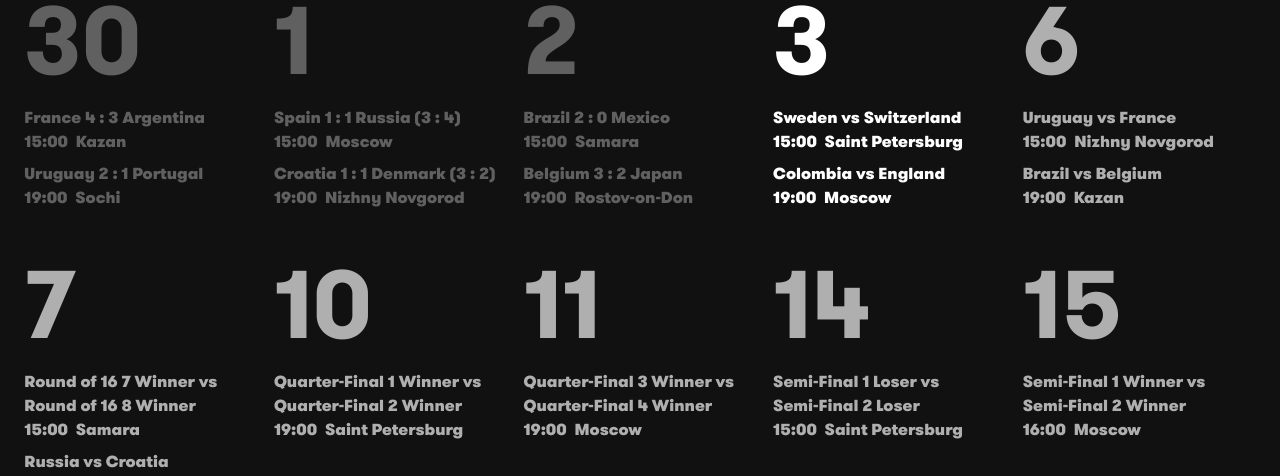
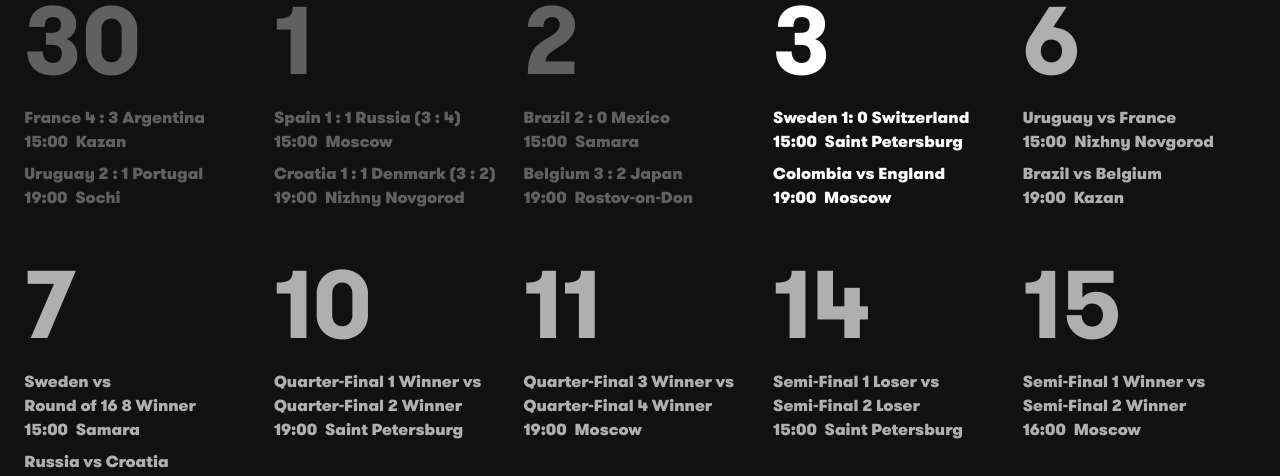
Before and after one commit to iamclydehoel/worldcupcalendar-2018, a Jekyll site: the page built from index.html, in a window 1280 px wide and 900 px high, scrolled down 1020 px. Shown: the part 230-706 px from the top of the window. Built offline with Jekyll 4.4.1, drawn with Linux system fonts in a browser that asks for light colours; nearby versions of some CDN libraries.

Commit message:
Score update

```diff
--- a/_data/fixtures.yml
+++ b/_data/fixtures.yml
@@ -364,7 +364,7 @@
   matches:
     - team1: Sweden
       team2: Switzerland
-      score:
+      score: '1: 0'
       time: '15:00'
       venue: Saint Petersburg
 
@@ -390,7 +390,7 @@
 
 - date: '7/7'
   matches:
-    - team1: Round of 16 7 Winner
+    - team1: Sweden
       team2: Round of 16 8 Winner
       score:
       time: '15:00'
```
